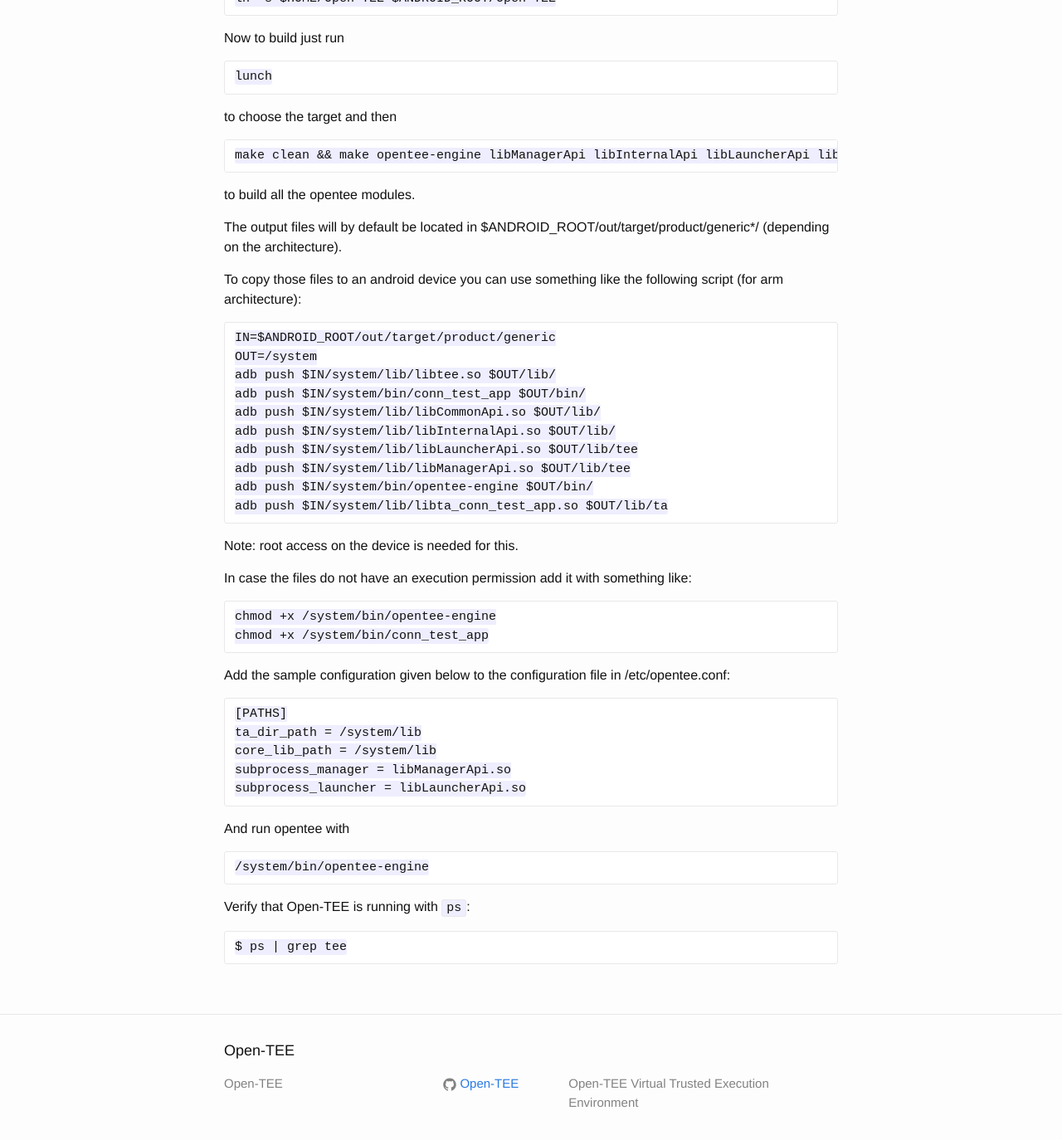
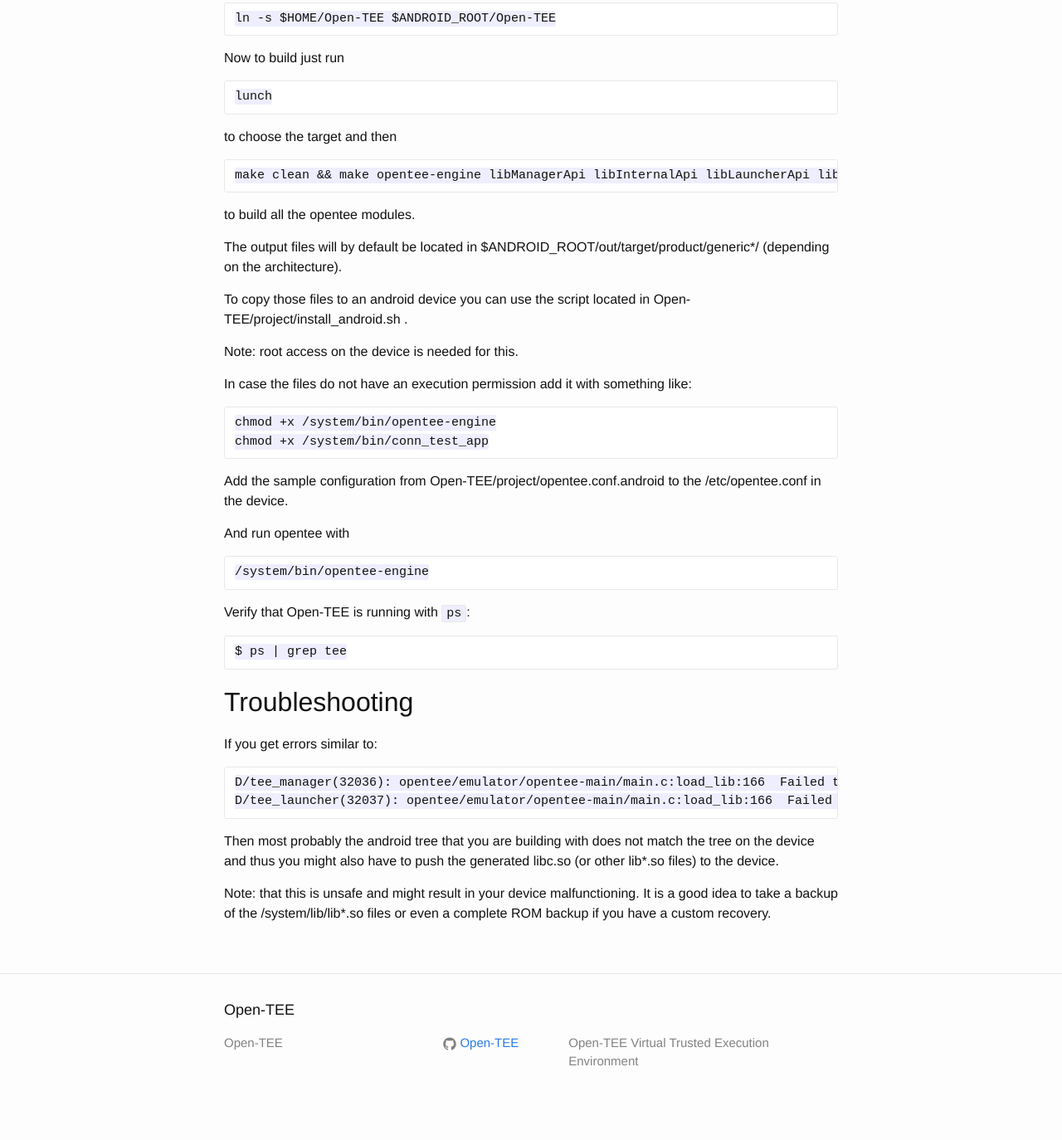
Before and after one commit to Open-TEE/Open-Tee.github.io, a Jekyll site: the page built from androidbuild.md, in a window 1280 px wide and 1400 px high, scrolled down 598 px. Shown: the top 1374 px of the window at 83% size. Built offline with Jekyll 4.4.1, drawn with Linux system fonts in a browser that asks for light colours; after the commit the page ends 1949 px from its top, so only the background shows below that; some of the changed text lies outside the part shown.

Commit message:
add troubleshooting for android instructions

```diff
--- a/androidbuild.md
+++ b/androidbuild.md
@@ -4,7 +4,7 @@ title: Android Build
 permalink: /android/
 ---
 
-This page has instructions on how to build opentee for android devices
+This page has instructions on how to build opentee for android devices. Currently tested only on android 5.1+ .
 
 ## Quick Setup Guide
 
@@ -36,18 +36,7 @@ to build all the opentee modules.
 The output files will by default be located in $ANDROID_ROOT/out/target/product/generic\*/ (depending on the
 architecture).
 
-To copy those files to an android device you can use something like the following script (for arm architecture):
-
-    IN=$ANDROID_ROOT/out/target/product/generic
-    OUT=/system
-    adb push $IN/system/lib/libtee.so $OUT/lib/
-    adb push $IN/system/bin/conn_test_app $OUT/bin/
-    adb push $IN/system/lib/libCommonApi.so $OUT/lib/
-    adb push $IN/system/lib/libInternalApi.so $OUT/lib/
-    adb push $IN/system/lib/libLauncherApi.so $OUT/lib/tee
-    adb push $IN/system/lib/libManagerApi.so $OUT/lib/tee
-    adb push $IN/system/bin/opentee-engine $OUT/bin/
-    adb push $IN/system/lib/libta_conn_test_app.so $OUT/lib/ta
+To copy those files to an android device you can use the script located in Open-TEE/project/install_android.sh .
 
 Note: root access on the device is needed for this.
 
@@ -56,13 +45,7 @@ In case the files do not have an execution permission add it with something like
     chmod +x /system/bin/opentee-engine
     chmod +x /system/bin/conn_test_app
 
-Add the sample configuration given below to the configuration file in /etc/opentee.conf:
-
-    [PATHS]
-    ta_dir_path = /system/lib
-    core_lib_path = /system/lib
-    subprocess_manager = libManagerApi.so
-    subprocess_launcher = libLauncherApi.so
+Add the sample configuration from Open-TEE/project/opentee.conf.android to the /etc/opentee.conf in the device.
 
 And run opentee with
 
@@ -71,3 +54,15 @@ And run opentee with
 Verify that Open-TEE is running with `ps`:
 
     $ ps | grep tee
+
+## Troubleshooting
+
+If you get errors similar to:
+
+    D/tee_manager(32036): opentee/emulator/opentee-main/main.c:load_lib:166  Failed to load library, /system/lib/libManagerApi.so : dlopen failed: cannot locate symbol "mempcpy" referenced by "libCommonApi.so"...
+    D/tee_launcher(32037): opentee/emulator/opentee-main/main.c:load_lib:166  Failed to load library, /system/lib/libLauncherApi.so : dlopen failed: cannot locate symbol "mempcpy" referenced by "libCommonApi.so"...
+
+Then most probably the android tree that you are building with does not match the tree on the device and thus you might also have to push the generated libc.so (or other lib\*.so files) to the device.
+
+Note: that this is unsafe and might result in your device malfunctioning. It is a good idea to take a backup of the
+/system/lib/lib\*.so files or even a complete ROM backup if you have a custom recovery.
```
